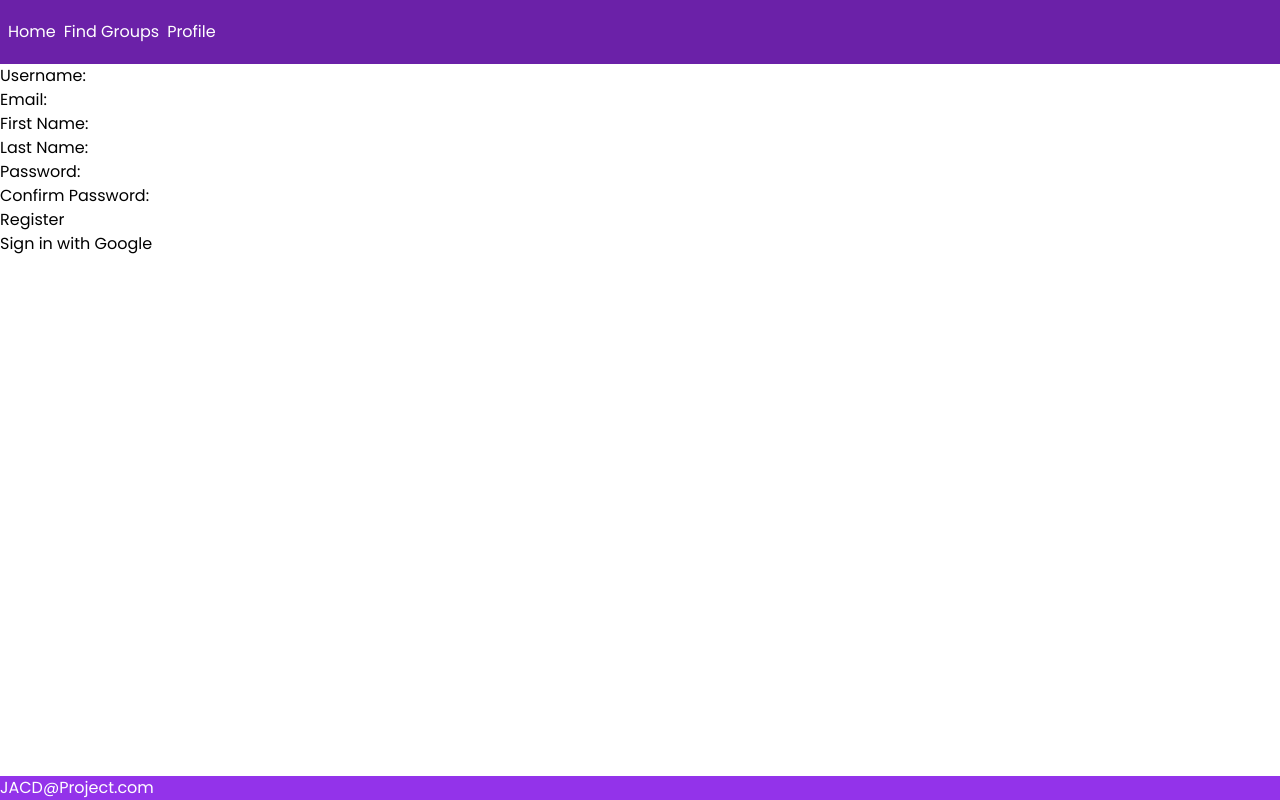
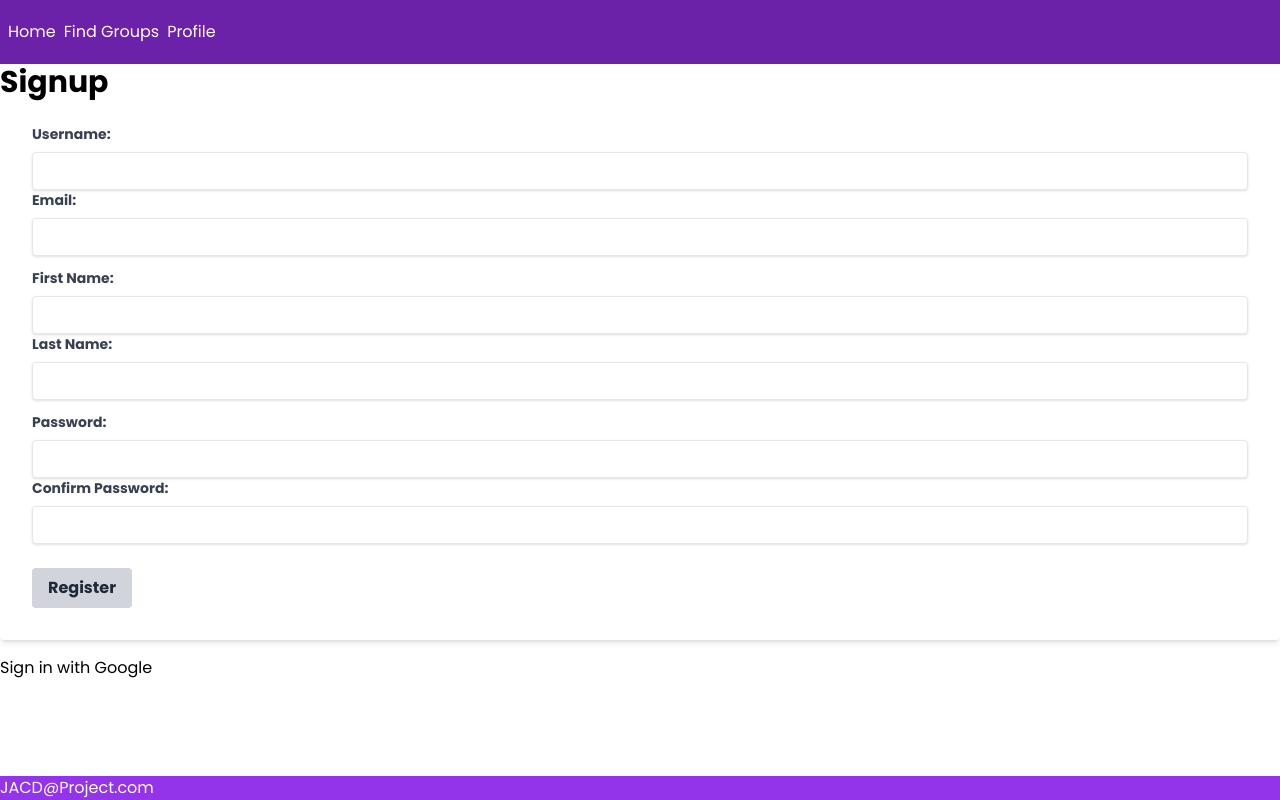
Before and after one commit to DootDaMoop/Reach, a Flask app: page /registration in a window 1280 px wide. Run offline with Flask 3, Linux system fonts and the light colour scheme; parts of the project's set-up code (start-up, migrations or seed data) failed here and were passed over; some libraries are stand-ins or nearby versions.

Commit message:
Adding styling to registration page

```diff
--- a/templates/registration.html
+++ b/templates/registration.html
@@ -3,33 +3,34 @@
 {% block title %}Registration Page{% endblock %}
 
 {% block main %}
-<form action="/register" method="post">
+<h2 class="text-3xl font-bold">Signup</h2>
+<form action="/register" method="post" class="bg-white shadow-md rounded px-8 pt-6 pb-8 mb-4">
     <div>
-      <label for="username">Username:</label>
-      <input type="username" id="username" name="username">
+      <label for="username" class="block text-gray-700 text-sm font-bold mb-2">Username:</label>
+      <input type="username" id="username" name="username" class="shadow appearance-none border rounded w-full py-2 px-3 text-gray-700 leading-tight focus:outline-none focus:shadow-outline">
     </div>
     <div>
-      <label for="email">Email:</label>
-      <input type="email" id="email" name="email">
+      <label for="email" class="block text-gray-700 text-sm font-bold mb-2">Email:</label>
+      <input type="email" id="email" name="email" class="shadow appearance-none border rounded w-full py-2 px-3 text-gray-700 leading-tight focus:outline-none focus:shadow-outline mb-3">
     </div>
     <div>
-        <label for="first_name">First Name:</label>
-        <input type="first_name" id="first_name" name="first_name">
+        <label for="first_name" class="block text-gray-700 text-sm font-bold mb-2">First Name:</label>
+        <input type="first_name" id="first_name" name="first_name" class="shadow appearance-none border rounded w-full py-2 px-3 text-gray-700 leading-tight focus:outline-none focus:shadow-outline">
     </div>
     <div>
-        <label for="last_name">Last Name:</label>
-        <input type="last_name" id="last_name" name="last_name">
+        <label for="last_name" class="block text-gray-700 text-sm font-bold mb-2">Last Name:</label>
+        <input type="last_name" id="last_name" name="last_name" class="shadow appearance-none border rounded w-full py-2 px-3 text-gray-700 leading-tight focus:outline-none focus:shadow-outline mb-3">
     </div>
     <div>
-      <label for="password">Password:</label>
-      <input type="password" id="password" name="password">
+      <label for="password" class="block text-gray-700 text-sm font-bold mb-2">Password:</label>
+      <input type="password" id="password" name="password" class="shadow appearance-none border rounded w-full py-2 px-3 text-gray-700 leading-tight focus:outline-none focus:shadow-outline">
     </div>
     <div>
-      <label for="confirm_password">Confirm Password:</label>
-      <input type="password" id="confirm_password" name="confirm_password">
+      <label for="confirm_password" class="block text-gray-700 text-sm font-bold mb-2">Confirm Password:</label>
+      <input type="password" id="confirm_password" name="confirm_password" class="shadow appearance-none border rounded w-full py-2 px-3 text-gray-700 leading-tight focus:outline-none focus:shadow-outline mb-3">
     </div>
     <div>
-      <button type="submit" a href='/login_manual'>Register</button>
+      <button type="submit" a href='/login_manual' class="bg-gray-300 hover:bg-gray-400 text-gray-800 font-bold py-2 px-4 rounded inline-flex items-center mt-3">Register</button>
     </div>
 </form>
 <a href='/google_login'>Sign in with Google</a>
```
